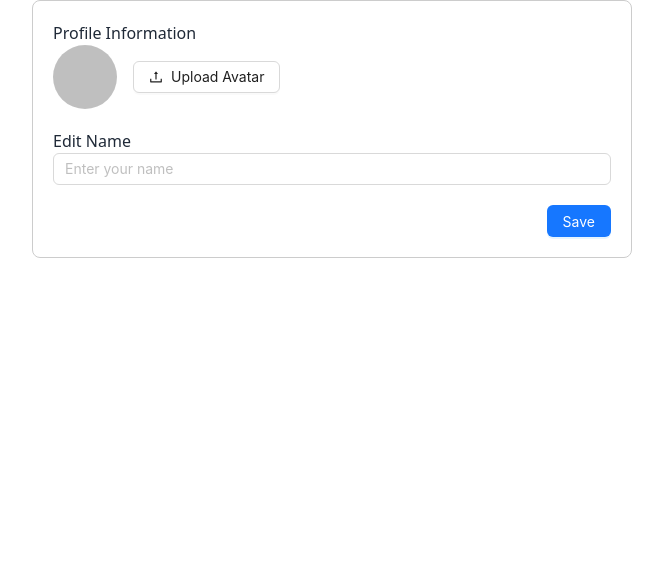
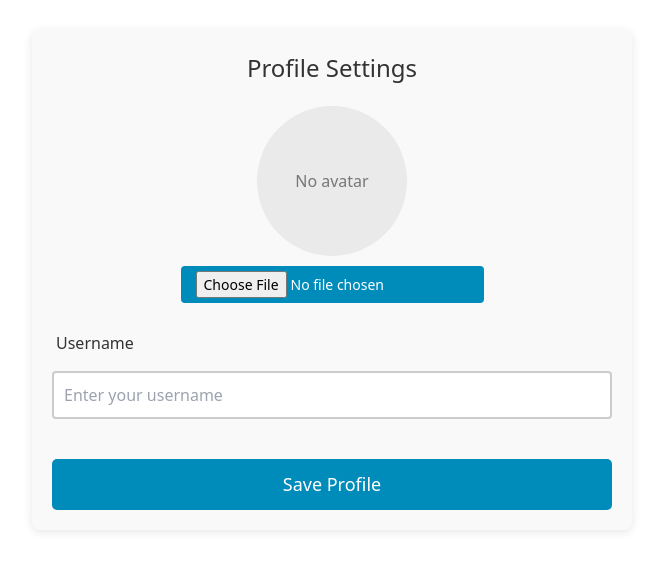
Before and after one commit to Siwi0w0/DeepWork-Frontend, a React (Vite) app: page /profile in a window 1280 px wide. Shown: the top 570 px of the page, without its empty margins (308-971 px from the left). Built offline with nearby package versions, Linux system fonts and the light colour scheme; the HTML template or start-up script is replaced by a standard one.

Commit message:
profile can save data in localStorage

```diff
--- a/src/components/navbar/Navbar.tsx
+++ b/src/components/navbar/Navbar.tsx
@@ -1,5 +1,6 @@
 import "./navbar.css";
 import { Link, useNavigate } from "react-router-dom";
+import { useState, useEffect } from "react";
 
 function Navbar() {
   const navigate = useNavigate();
@@ -8,6 +9,22 @@ function Navbar() {
     localStorage.removeItem("authToken");
     alert("You have been logged out.");
     navigate("/");
+  };
+
+  const [isFirstLogin, setIsFirstLogin] = useState<boolean>(false);
+
+  useEffect(() => {
+    // Check if it's the user's first login
+    const firstLogin = localStorage.getItem("isFirstLogin");
+
+    if (firstLogin === "true") {
+      setIsFirstLogin(true); // If it's the first login, show the "New" badge
+    }
+  }, []);
+
+  const handleLogin = () => {
+    // This can be triggered after the user logs in for the first time
+    localStorage.setItem("isFirstLogin", "false"); // Set it to false after login
   };
 
   return (
@@ -35,9 +52,13 @@ function Navbar() {
               className="menu menu-sm dropdown-content bg-base-100 rounded-box z-[1] mt-3 w-52 p-2 shadow"
             >
               <li>
-                <Link to="/profile" className="justify-between">
+                <Link
+                  to="/profile"
+                  className="justify-between"
+                  onClick={handleLogin}
+                >
                   Profile
-                  <span className="badge">New</span>
+                  {isFirstLogin && <span className="badge">New</span>}
                 </Link>
               </li>
               <li>
--- /dev/null
+++ b/src/components/profile/ProfileContent.css
@@ -0,0 +1,108 @@
+/* Container for the entire profile page */
+.profile-container {
+  max-width: 600px;
+  margin: 30px auto;
+  padding: 20px;
+  background-color: #f9f9f9;
+  border-radius: 8px;
+  box-shadow: 0 2px 10px rgba(0, 0, 0, 0.1);
+}
+
+.profile-heading {
+  text-align: center;
+  color: #333;
+  font-size: 24px;
+  margin-bottom: 20px;
+}
+
+/* Avatar Section */
+.avatar-section {
+  display: flex;
+  align-items: center;
+  flex-direction: column;
+  margin-bottom: 20px;
+}
+
+.avatar-preview {
+  width: 150px;
+  height: 150px;
+  border-radius: 50%;
+  overflow: hidden;
+  background-color: #eaeaea;
+  margin-bottom: 10px;
+  display: flex;
+  align-items: center;
+  justify-content: center;
+}
+
+.avatar-img {
+  width: 100%;
+  height: 100%;
+  object-fit: cover;
+}
+
+.avatar-placeholder {
+  font-size: 16px;
+  color: #777;
+}
+
+.avatar-upload-input {
+  padding: 5px 15px;
+  font-size: 14px;
+  cursor: pointer;
+  border: none;
+  border-radius: 4px;
+  background-color: #008cba;
+  color: #fff;
+}
+
+.avatar-upload-input:hover {
+  background-color: #007bb5;
+}
+
+/* Username Section */
+.username-section {
+  margin-bottom: 30px;
+}
+
+.label {
+  display: block;
+  margin-bottom: 8px;
+  color: #333;
+  font-size: 16px;
+}
+
+.input-field {
+  width: 100%;
+  padding: 10px;
+  font-size: 16px;
+  border: 2px solid #ccc;
+  border-radius: 4px;
+  margin-bottom: 10px;
+  box-sizing: border-box;
+}
+
+.input-field:focus {
+  border-color: #008cba;
+  outline: none;
+}
+
+/* Save Button */
+.save-btn {
+  width: 100%;
+  padding: 12px;
+  font-size: 18px;
+  background-color: #008cba;
+  color: white;
+  border: none;
+  border-radius: 5px;
+  cursor: pointer;
+}
+
+.save-btn:hover {
+  background-color: #007bb5;
+}
+
+.save-btn:focus {
+  outline: none;
+}
--- a/src/components/profile/ProfileContent.tsx
+++ b/src/components/profile/ProfileContent.tsx
@@ -1,77 +1,95 @@
-import React, { useState } from "react";
-import { Input, Button, Upload, message, Avatar } from "antd";
-import { UploadOutlined } from "@ant-design/icons";
+import React, { useState, useEffect } from "react";
+import { useNavigate } from "react-router-dom";
+import "./ProfileContent.css";
 
-const ProfilePage: React.FC = () => {
-  const [name, setName] = useState<string>(""); // User's name
-  const [avatar, setAvatar] = useState<string>(""); // User's avatar
+const ProfileContent: React.FC = () => {
+  const [avatar, setAvatar] = useState<string | null>(null);
+  const [username, setUsername] = useState<string>("");
+  const [isSaved, setIsSaved] = useState<boolean>(false);
+  const navigate = useNavigate();
 
-  // Handle name change
-  const handleNameChange = (e: React.ChangeEvent<HTMLInputElement>) => {
-    setName(e.target.value);
-  };
+  // Load saved data from localStorage
+  useEffect(() => {
+    const savedAvatar = localStorage.getItem("avatar");
+    const savedUsername = localStorage.getItem("username");
+    if (savedAvatar) setAvatar(savedAvatar);
+    if (savedUsername) setUsername(savedUsername);
+  }, []);
 
-  // Handle avatar change/upload
-  const handleAvatarChange = (info: any) => {
-    if (info.file.status === "done") {
-      setAvatar(info.file.response.url); // Assume avatar URL is stored in `response.url` after upload
-      message.success("Avatar updated successfully!");
-    } else if (info.file.status === "error") {
-      message.error("Avatar upload failed!");
+  // Handle avatar upload
+  const handleImageChange = (event: React.ChangeEvent<HTMLInputElement>) => {
+    const file = event.target.files ? event.target.files[0] : null;
+    if (file) {
+      const reader = new FileReader();
+      reader.onloadend = () => {
+        setAvatar(reader.result as string);
+        localStorage.setItem("avatar", reader.result as string);
+      };
+      reader.readAsDataURL(file);
     }
   };
 
-  // Save user profile (this is an example and doesn't actually save data)
+  // Handle username change
+  const handleUsernameChange = (event: React.ChangeEvent<HTMLInputElement>) => {
+    setUsername(event.target.value);
+  };
+
+  // Save profile details
   const handleSaveProfile = () => {
-    message.success("Profile updated successfully!");
-    // Here you can send the updated name and avatar to your server for saving
+    if (username) {
+      localStorage.setItem("username", username);
+      setIsSaved(true); // Mark the profile as saved
+    }
+  };
+
+  // Navigate to home page
+  const handleNavigateHome = () => {
+    navigate("/home");
   };
 
   return (
-    <div
-      style={{
-        maxWidth: "600px",
-        margin: "0 auto",
-        padding: "20px",
-        border: "1px solid #ccc",
-        borderRadius: "8px",
-        background: "#fff",
-      }}
-    >
-      <h2>Profile Information</h2>
+    <div className="profile-container">
+      <h2 className="profile-heading">Profile Settings</h2>
 
-      {/* User avatar */}
-      <div style={{ display: "flex", alignItems: "center" }}>
-        <Avatar src={avatar} size={64} style={{ marginRight: "16px" }} />
-        <Upload
-          name="avatar"
-          action="/upload-avatar" // Avatar upload endpoint
-          showUploadList={false}
-          onChange={handleAvatarChange}
-        >
-          <Button icon={<UploadOutlined />}>Upload Avatar</Button>
-        </Upload>
-      </div>
-
-      {/* Edit name */}
-      <div style={{ marginTop: "20px" }}>
-        <h3>Edit Name</h3>
-        <Input
-          value={name}
-          onChange={handleNameChange}
-          placeholder="Enter your name"
-          style={{ width: "100%" }}
+      <div className="avatar-section">
+        <div className="avatar-preview">
+          {avatar ? (
+            <img src={avatar} alt="Avatar" className="avatar-img" />
+          ) : (
+            <span className="avatar-placeholder">No avatar</span>
+          )}
+        </div>
+        <input
+          type="file"
+          id="avatar-upload"
+          accept="image/*"
+          onChange={handleImageChange}
+          className="avatar-upload-input"
         />
       </div>
 
-      {/* Save button */}
-      <div style={{ marginTop: "20px", textAlign: "right" }}>
-        <Button type="primary" onClick={handleSaveProfile}>
-          Save
-        </Button>
+      <div className="username-section">
+        <label htmlFor="username" className="label">
+          Username
+        </label>
+        <input
+          type="text"
+          id="username"
+          value={username}
+          onChange={handleUsernameChange}
+          className="input-field"
+          placeholder="Enter your username"
+        />
       </div>
+
+      <button
+        onClick={isSaved ? handleNavigateHome : handleSaveProfile}
+        className="save-btn"
+      >
+        {isSaved ? "HomePage" : "Save Profile"}
+      </button>
     </div>
   );
 };
 
-export default ProfilePage;
+export default ProfileContent;
```
